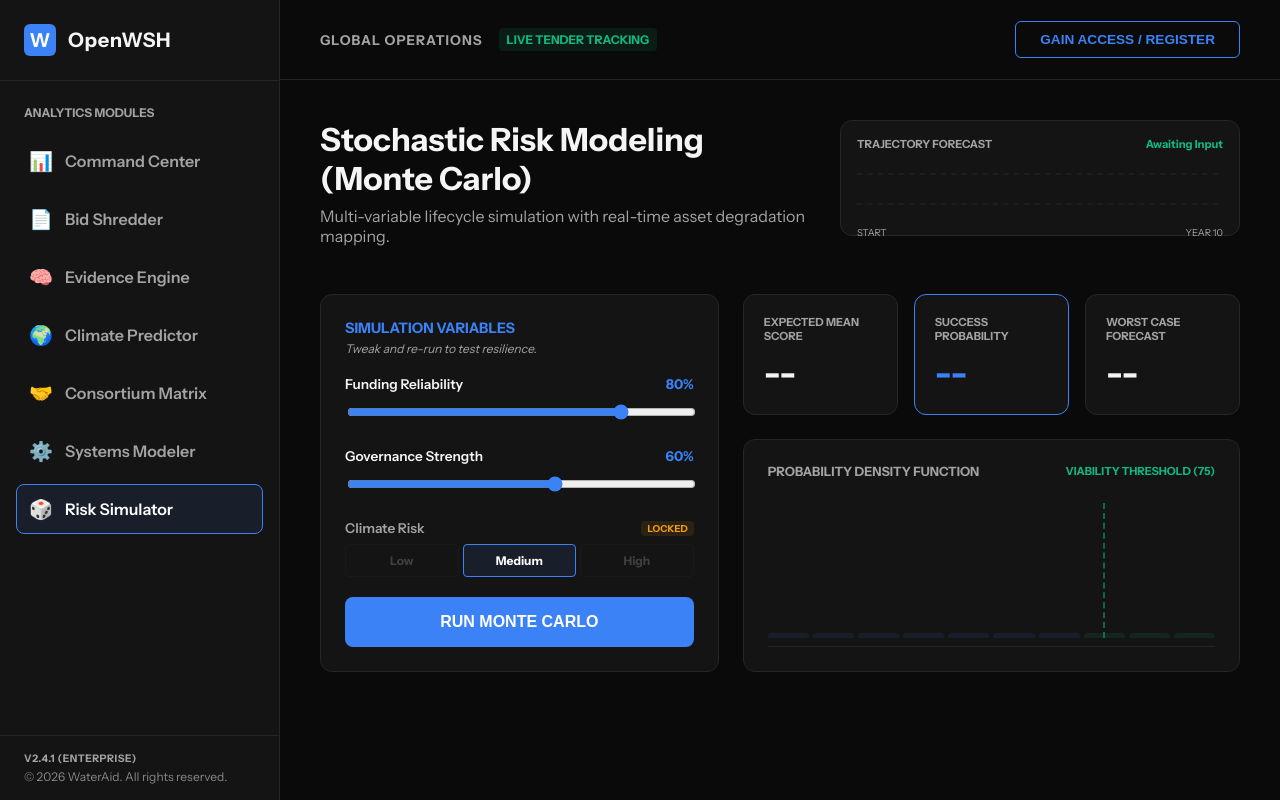
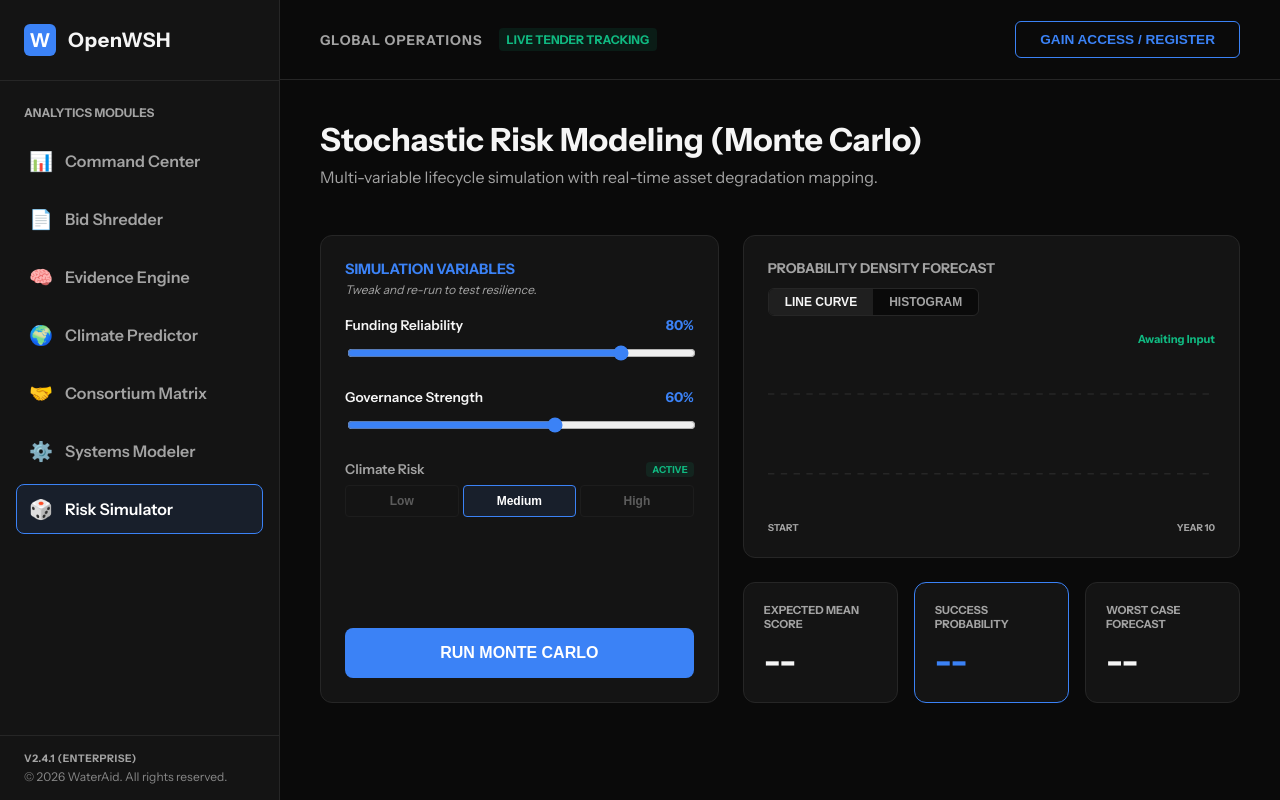
Before and after one commit to GideonLartey/wash-rfp-frontend, a React (Vite) app: page /monte-carlo in a window 1280 px wide. Built offline with nearby package versions, Linux system fonts and the light colour scheme.

Commit message:
Fix: merged trajectory forecast into density function for one state

```diff
--- a/src/pages/MonteCarloSimulator.tsx
+++ b/src/pages/MonteCarloSimulator.tsx
@@ -14,7 +14,8 @@
 
   const [funding, setFunding] = useState(80);
   const [governance, setGovernance] = useState(60);
-  const volatility = initialVolatility || 'Medium';
+  // Unlocked volatility state so the user can interact with it
+  const [volatility, setVolatility] = useState<'Low' | 'Medium' | 'High'>(initialVolatility || 'Medium');
 
   const [isSimulating, setIsSimulating] = useState(false);
   const [hasRun, setHasRun] = useState(false);
@@ -28,6 +29,8 @@
   const [hoverX, setHoverX] = useState<number | null>(null);
   const svgRef = useRef<SVGSVGElement>(null);
 
+  // New state for the consolidated card toggle
+  const [activeView, setActiveView] = useState<'path' | 'graph'>('path');
 
   useEffect(() => {
     return () => {
@@ -36,21 +39,17 @@
     };
   }, [clearVolatility]);
 
-
   const generateLifecycleCurve = (fund: number, gov: number, vol: string) => {
     const points = [];
     let currentHealth = 100;
     const years = 10;
     const width = 280;
-    const height = 60;
+    const height = 100; // Increased internal height for a better curve display
 
     points.push(`0,${height - (currentHealth / 100) * height}`);
 
     for (let i = 1; i <= years; i++) {
-      // DYNAMIC DECAY
       let naturalDecay = 1.0 + (9.0 * (1 - gov / 100));
-
-      // STOCHASTIC SHOCKS: Randomized events
       let shock = 0;
       const rand = Math.random();
       const shockChance = vol === 'High' ? 0.38 : (vol === 'Medium' ? 0.20 : 0.08);
@@ -60,15 +59,12 @@
         shock = intensity * (0.8 + Math.random() * 0.4);
       }
 
-      // REPAIR VELOCITY - FUNDING EFFECT
-      // high funding keeps a system alive
       let currentDeficit = (100 - (currentHealth - naturalDecay - shock));
       let repairAbility = (fund / 100) * 0.88;
       let recovery = currentDeficit * repairAbility;
 
       currentHealth = (currentHealth - naturalDecay - shock) + recovery;
 
-      // A system loses 0.5% max potential every year
       const maxPossible = 100 - (i * 0.5);
       if (currentHealth > maxPossible) currentHealth = maxPossible;
       if (currentHealth < 5) currentHealth = 5;
@@ -89,7 +85,6 @@
     setTriggerDraw(prev => prev + 1);
 
     setTimeout(() => {
-      // Calculation logic for cards
       const govWeight = governance * 0.55;
       const fundWeight = funding * 0.45;
       const volPenalty = volatility === 'High' ? 28 : (volatility === 'Medium' ? 14 : 4);
@@ -106,70 +101,15 @@
   return (
     <div style={{ display: 'flex', flexDirection: 'column', gap: '32px', fontFamily: "'Instrument Sans', sans-serif" }}>
 
-      {/* HEADER ROW - Added flexWrap so the trajectory box drops down on phones but stays right-aligned on desktop/landscape */}
-      <div style={{ display: 'flex', flexWrap: 'wrap', gap: '24px', justifyContent: 'space-between', alignItems: 'flex-start' }}>
-        <div style={{ flex: '1 1 300px' }}>
-          <h1 style={{ fontSize: '2rem', fontWeight: 800, margin: 0 }}>Stochastic Risk Modeling (Monte Carlo)</h1>
-          <p style={{ color: theme.textSecondary, marginTop: '8px', fontSize: '1rem' }}>
-            Multi-variable lifecycle simulation with real-time asset degradation mapping.
-          </p>
-        </div>
-
-        <div style={{ flex: '1 1 320px', maxWidth: '400px', backgroundColor: theme.surface, border: `1px solid ${theme.border}`, borderRadius: '12px', padding: '16px', display: 'flex', flexDirection: 'column', gap: '8px' }}>
-          <div style={{ display: 'flex', justifyContent: 'space-between', alignItems: 'center' }}>
-            <span style={{ fontSize: '0.7rem', fontWeight: 800, color: theme.textSecondary, textTransform: 'uppercase' }}>Trajectory Forecast</span>
-            <span style={{ fontSize: '0.7rem', color: hasRun && Number(meanScore) <= 50 ? theme.danger : theme.success, fontWeight: 700 }}>
-              {hasRun ? 'Interactive Degradation' : 'Awaiting Input'}
-            </span>
-          </div>
-
-          <div style={{ height: '60px', width: '100%', position: 'relative' }}>
-            <svg
-              ref={svgRef}
-              width="100%" height="100%" viewBox="0 0 280 60" preserveAspectRatio="none"
-              onMouseMove={(e) => {
-                if (!svgRef.current || !hasRun || isSimulating) return;
-                const rect = svgRef.current.getBoundingClientRect();
-                setHoverX(Math.max(0, Math.min(e.clientX - rect.left, 280)));
-              }}
-              onMouseLeave={() => setHoverX(null)}
-              style={{ cursor: hasRun && !isSimulating ? 'crosshair' : 'default' }}
-            >
-              <line x1="0" y1="15" x2="280" y2="15" stroke={theme.border} strokeWidth="1" strokeDasharray="4 4" />
-              <line x1="0" y1="45" x2="280" y2="45" stroke={theme.border} strokeWidth="1" strokeDasharray="4 4" />
-
-              {hasRun && (
-                <path
-                  key={triggerDraw}
-                  d={curvePath}
-                  fill="none"
-                  stroke={Number(meanScore) > 60 ? theme.accent : (Number(meanScore) > 40 ? theme.warning : theme.danger)}
-                  strokeWidth="3"
-                  strokeLinecap="round"
-                  strokeLinejoin="round"
-                  style={{ strokeDasharray: 1000, strokeDashoffset: isSimulating ? 1000 : 0, transition: isSimulating ? 'none' : 'stroke-dashoffset 1.2s ease-in-out' }}
-                />
-              )}
-
-              {hoverX !== null && hasRun && !isSimulating && (
-                <g>
-                  <line x1={hoverX} y1="0" x2={hoverX} y2="60" stroke="#FFFFFF" strokeWidth="1.5" opacity="0.8" />
-                  <rect x={hoverX < 240 ? hoverX + 6 : hoverX - 46} y="4" width="42" height="18" fill={theme.highlight} stroke={theme.border} strokeWidth="1" rx="4" />
-                  <text x={hoverX < 240 ? hoverX + 27 : hoverX - 25} y="16" fill="#FFFFFF" fontSize="9" textAnchor="middle" fontWeight="bold" fontFamily="monospace">
-                    Yr {Math.max(1, (hoverX / 280) * 10).toFixed(1)}
-                  </text>
-                </g>
-              )}
-            </svg>
-            <div style={{ display: 'flex', justifyContent: 'space-between', marginTop: '4px', fontSize: '0.6rem', color: theme.textSecondary }}>
-              <span>START</span>
-              <span>YEAR 10</span>
-            </div>
-          </div>
-        </div>
+      {/* HEADER - Stays at the absolute top */}
+      <div>
+        <h1 style={{ fontSize: '2rem', fontWeight: 800, margin: 0 }}>Stochastic Risk Modeling (Monte Carlo)</h1>
+        <p style={{ color: theme.textSecondary, marginTop: '8px', fontSize: '1rem' }}>
+          Multi-variable lifecycle simulation with real-time asset degradation mapping.
+        </p>
       </div>
 
-      {/* MAIN SPLIT - Replaced hardcoded grid with proportionate flex wrapping */}
+      {/* MAIN SPLIT */}
       <div style={{ display: 'flex', flexWrap: 'wrap', gap: '24px' }}>
 
         {/* LEFT CONTROLS COLUMN */}
@@ -199,13 +139,17 @@
             <div>
               <div style={{ display: 'flex', justifyContent: 'space-between', alignItems: 'center', marginBottom: '8px' }}>
                 <span style={{ fontSize: '0.85rem', color: theme.textSecondary, fontWeight: 600 }}>Climate Risk</span>
-                <span style={{ fontSize: '0.6rem', color: theme.warning, fontWeight: 800, backgroundColor: 'rgba(245, 158, 11, 0.1)', padding: '2px 6px', borderRadius: '4px' }}>LOCKED</span>
+                <span style={{ fontSize: '0.6rem', color: theme.success, fontWeight: 800, backgroundColor: 'rgba(16, 185, 129, 0.1)', padding: '2px 6px', borderRadius: '4px' }}>ACTIVE</span>
               </div>
               <div style={{ display: 'flex', gap: '4px' }}>
                 {['Low', 'Medium', 'High'].map(level => (
-                  <div key={level} style={{ flex: 1, padding: '8px 0', textAlign: 'center', border: `1px solid ${volatility === level ? theme.accent : theme.border}`, borderRadius: '4px', fontSize: '0.75rem', fontWeight: 700, backgroundColor: volatility === level ? 'rgba(59, 130, 246, 0.1)' : 'transparent', color: volatility === level ? '#fff' : theme.textSecondary, opacity: volatility === level ? 1 : 0.3 }}>
+                  <button
+                    key={level}
+                    onClick={() => setVolatility(level as any)}
+                    style={{ flex: 1, padding: '8px 0', textAlign: 'center', border: `1px solid ${volatility === level ? theme.accent : theme.border}`, borderRadius: '4px', fontSize: '0.75rem', fontWeight: 700, backgroundColor: volatility === level ? 'rgba(59, 130, 246, 0.1)' : 'transparent', color: volatility === level ? '#fff' : theme.textSecondary, opacity: volatility === level ? 1 : 0.5, cursor: 'pointer', transition: '0.2s' }}
+                  >
                     {level}
-                  </div>
+                  </button>
                 ))}
               </div>
             </div>
@@ -216,10 +160,112 @@
           </button>
         </div>
 
-        {/* RIGHT CHARTS COLUMN */}
+        {/* RIGHT COLUMN (Combined Visual Card + Metrics) */}
         <div style={{ flex: '2 1 300px', display: 'flex', flexDirection: 'column', gap: '24px' }}>
 
-          {/* METRICS ROW - Auto-fit grid to stack cleanly on small phones */}
+          {/* MASTER COMBINED CARD */}
+          <div style={{ flex: 1, minHeight: '220px', backgroundColor: theme.surface, border: `1px solid ${theme.border}`, borderRadius: '12px', padding: '24px', display: 'flex', flexDirection: 'column' }}>
+
+            {/* Header & Toggle */}
+            <div style={{ display: 'flex', flexWrap: 'wrap', justifyContent: 'space-between', alignItems: 'center', gap: '12px', marginBottom: '16px' }}>
+              <h3 style={{ fontSize: '0.85rem', fontWeight: 800, color: theme.textSecondary, textTransform: 'uppercase', margin: 0 }}>Probability Density Forecast</h3>
+
+              <div style={{ display: 'flex', backgroundColor: '#0A0A0A', borderRadius: '6px', border: `1px solid ${theme.border}`, overflow: 'hidden' }}>
+                <button
+                  onClick={() => setActiveView('path')}
+                  style={{ background: activeView === 'path' ? theme.highlight : 'transparent', color: activeView === 'path' ? theme.textPrimary : theme.textSecondary, border: 'none', padding: '6px 16px', fontSize: '0.75rem', fontWeight: 700, cursor: 'pointer', transition: '0.2s' }}
+                >
+                  LINE CURVE
+                </button>
+                <button
+                  onClick={() => setActiveView('graph')}
+                  style={{ background: activeView === 'graph' ? theme.highlight : 'transparent', color: activeView === 'graph' ? theme.textPrimary : theme.textSecondary, border: 'none', padding: '6px 16px', fontSize: '0.75rem', fontWeight: 700, cursor: 'pointer', transition: '0.2s' }}
+                >
+                  HISTOGRAM
+                </button>
+              </div>
+            </div>
+
+            {/* Dynamic Content Area */}
+            <div style={{ flex: 1, position: 'relative', display: 'flex', flexDirection: 'column' }}>
+
+              {activeView === 'path' ? (
+                // THE LINE CURVE VIEW
+                <div style={{ flex: 1, display: 'flex', flexDirection: 'column' }}>
+                  <div style={{ display: 'flex', justifyContent: 'flex-end', marginBottom: '8px' }}>
+                    <span style={{ fontSize: '0.7rem', color: hasRun && Number(meanScore) <= 50 ? theme.danger : theme.success, fontWeight: 700 }}>
+                      {hasRun ? 'Interactive Degradation Active' : 'Awaiting Input'}
+                    </span>
+                  </div>
+
+                  <div style={{ flex: 1, position: 'relative' }}>
+                    <svg
+                      ref={svgRef}
+                      width="100%" height="100%" viewBox="0 0 280 100" preserveAspectRatio="none"
+                      onMouseMove={(e) => {
+                        if (!svgRef.current || !hasRun || isSimulating) return;
+                        const rect = svgRef.current.getBoundingClientRect();
+                        setHoverX(Math.max(0, Math.min(e.clientX - rect.left, 280)));
+                      }}
+                      onMouseLeave={() => setHoverX(null)}
+                      style={{ cursor: hasRun && !isSimulating ? 'crosshair' : 'default', display: 'block' }}
+                    >
+                      <line x1="0" y1="25" x2="280" y2="25" stroke={theme.border} strokeWidth="1" strokeDasharray="4 4" />
+                      <line x1="0" y1="75" x2="280" y2="75" stroke={theme.border} strokeWidth="1" strokeDasharray="4 4" />
+
+                      {hasRun && (
+                        <path
+                          key={triggerDraw}
+                          d={curvePath}
+                          fill="none"
+                          stroke={Number(meanScore) > 60 ? theme.accent : (Number(meanScore) > 40 ? theme.warning : theme.danger)}
+                          strokeWidth="3"
+                          strokeLinecap="round"
+                          strokeLinejoin="round"
+                          style={{ strokeDasharray: 1000, strokeDashoffset: isSimulating ? 1000 : 0, transition: isSimulating ? 'none' : 'stroke-dashoffset 1.2s ease-in-out' }}
+                        />
+                      )}
+
+                      {hoverX !== null && hasRun && !isSimulating && (
+                        <g>
+                          <line x1={hoverX} y1="0" x2={hoverX} y2="100" stroke="#FFFFFF" strokeWidth="1.5" opacity="0.8" />
+                          <rect x={hoverX < 240 ? hoverX + 6 : hoverX - 46} y="4" width="42" height="18" fill={theme.highlight} stroke={theme.border} strokeWidth="1" rx="4" />
+                          <text x={hoverX < 240 ? hoverX + 27 : hoverX - 25} y="16" fill="#FFFFFF" fontSize="9" textAnchor="middle" fontWeight="bold" fontFamily="monospace">
+                            Yr {Math.max(1, (hoverX / 280) * 10).toFixed(1)}
+                          </text>
+                        </g>
+                      )}
+                    </svg>
+                  </div>
+
+                  <div style={{ display: 'flex', justifyContent: 'space-between', marginTop: '8px', fontSize: '0.6rem', color: theme.textSecondary, fontWeight: 700 }}>
+                    <span>START</span>
+                    <span>YEAR 10</span>
+                  </div>
+                </div>
+              ) : (
+                // THE HISTOGRAM VIEW
+                <div style={{ flex: 1, display: 'flex', flexDirection: 'column' }}>
+                  <div style={{ display: 'flex', justifyContent: 'flex-end', marginBottom: '8px' }}>
+                     <span style={{ fontSize: '0.7rem', color: theme.success, fontWeight: 800 }}>VIABILITY THRESHOLD (75)</span>
+                  </div>
+                  <div style={{ flex: 1, display: 'flex', alignItems: 'flex-end', gap: '4px', borderBottom: `1px solid ${theme.border}`, paddingBottom: '8px', position: 'relative' }}>
+                     <div style={{ position: 'absolute', bottom: 8, left: '75%', top: 0, borderLeft: `2px dashed ${theme.success}`, opacity: 0.5 }} />
+                     {[8, 15, 30, 45, 65, 90, 100, 70, 35, 12].map((height, i) => (
+                       <div key={i} style={{ flex: 1, height: !hasRun ? '4%' : (isSimulating ? '15%' : `${height}%`), backgroundColor: i >= 7 ? theme.success : theme.accent, borderRadius: '4px 4px 0 0', opacity: !hasRun ? 0.1 : (isSimulating ? 0.2 : 0.8), transition: 'height 0.6s ease-out, opacity 0.4s' }} />
+                     ))}
+                  </div>
+                  <div style={{ display: 'flex', justifyContent: 'space-between', marginTop: '8px', fontSize: '0.6rem', color: theme.textSecondary, fontWeight: 700 }}>
+                    <span>SCORE 0</span>
+                    <span>SCORE 100</span>
+                  </div>
+                </div>
+              )}
+
+            </div>
+          </div>
+
+          {/* METRICS ROW (Remains at the bottom, stacks neatly on mobile) */}
           <div style={{ display: 'grid', gridTemplateColumns: 'repeat(auto-fit, minmax(140px, 1fr))', gap: '16px' }}>
             <div style={{ backgroundColor: theme.surface, border: `1px solid ${theme.border}`, borderRadius: '12px', padding: '20px' }}>
               <div style={{ fontSize: '0.7rem', color: theme.textSecondary, fontWeight: 800, textTransform: 'uppercase', marginBottom: '8px' }}>Expected Mean Score</div>
@@ -237,20 +283,6 @@
             </div>
           </div>
 
-          {/* DENSITY CHART */}
-          <div style={{ flex: 1, minHeight: '200px', backgroundColor: theme.surface, border: `1px solid ${theme.border}`, borderRadius: '12px', padding: '24px', display: 'flex', flexDirection: 'column' }}>
-            <div style={{ display: 'flex', flexWrap: 'wrap', justifyContent: 'space-between', gap: '8px', marginBottom: '24px' }}>
-              <h3 style={{ fontSize: '0.8rem', fontWeight: 800, color: theme.textSecondary, textTransform: 'uppercase', margin: 0 }}>Probability Density Function</h3>
-              <span style={{ fontSize: '0.7rem', color: theme.success, fontWeight: 800 }}>VIABILITY THRESHOLD (75)</span>
-            </div>
-
-            <div style={{ flex: 1, display: 'flex', alignItems: 'flex-end', gap: '4px', borderBottom: `1px solid ${theme.border}`, paddingBottom: '8px', position: 'relative' }}>
-               <div style={{ position: 'absolute', bottom: 8, left: '75%', top: 0, borderLeft: `2px dashed ${theme.success}`, opacity: 0.5 }} />
-               {[8, 15, 30, 45, 65, 90, 100, 70, 35, 12].map((height, i) => (
-                 <div key={i} style={{ flex: 1, height: !hasRun ? '4%' : (isSimulating ? '15%' : `${height}%`), backgroundColor: i >= 7 ? theme.success : theme.accent, borderRadius: '4px 4px 0 0', opacity: !hasRun ? 0.1 : (isSimulating ? 0.2 : 0.8), transition: 'height 0.6s ease-out, opacity 0.4s' }} />
-               ))}
-            </div>
-          </div>
         </div>
       </div>
     </div>
```
